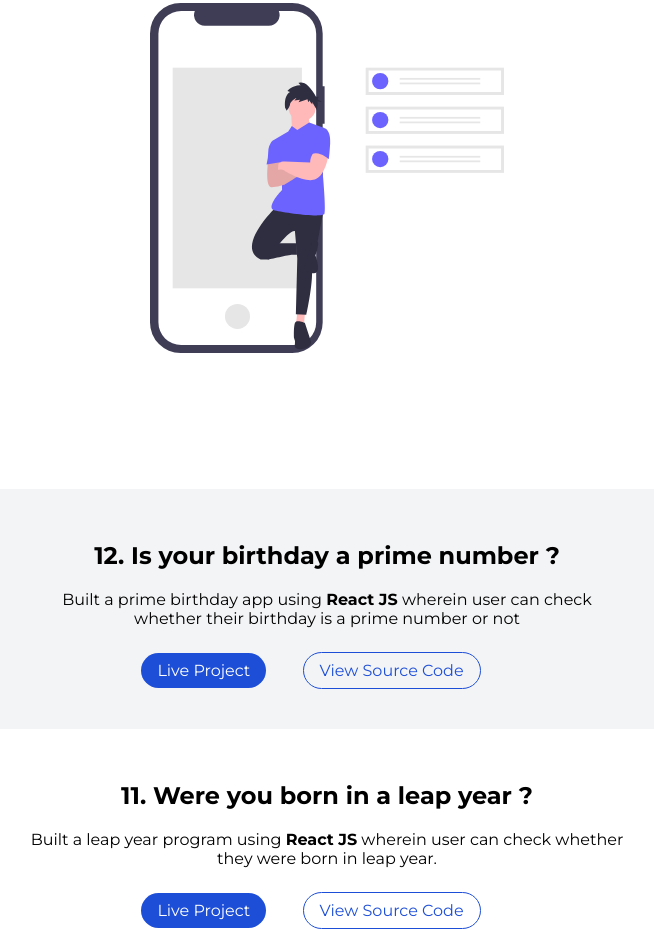
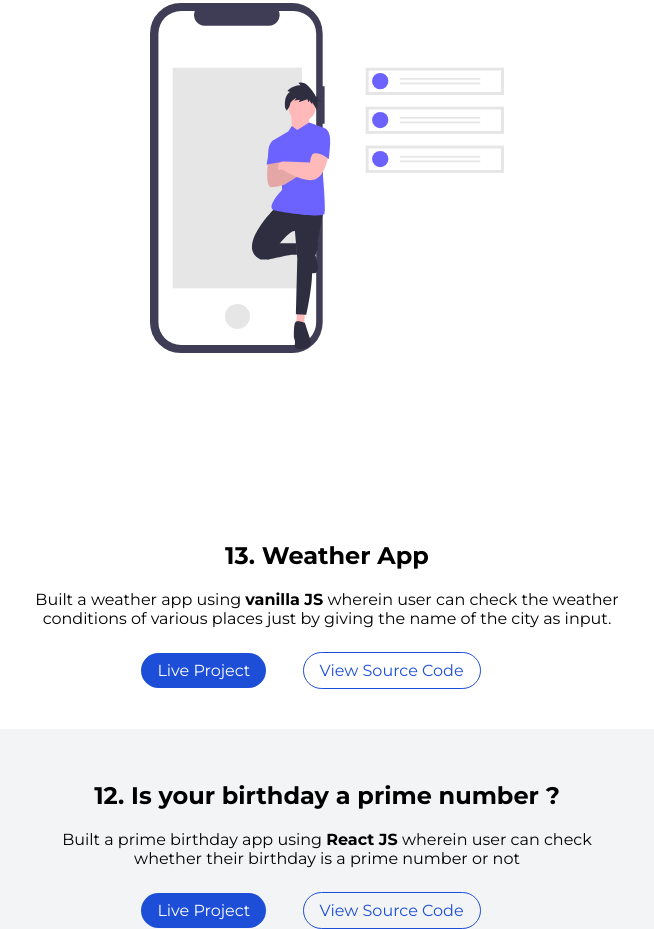
Before and after one commit to ganeshgajula/component-library-for-ganeshgajula-site, a plain HTML site: page projects.html in a window 1280 px wide. Shown: the part 287-1216 px from the top of the page, without its empty margins (313-967 px from the left). Drawn offline with Linux system fonts and the light colour scheme.

Commit message:
update: added new project

```diff
--- a/projects.html
+++ b/projects.html
@@ -62,6 +62,28 @@
       </div>
     </header>
 
+    <section class="section section-projects">
+      <div class="container container-center">
+        <h2>13. Weather App</h2>
+        <p>
+          Built a weather app using <strong>vanilla JS</strong> wherein user can
+          check the weather conditions of various places just by giving the name
+          of the city as input.
+        </p>
+        <a
+          class="btn btn-primary"
+          target="_blank"
+          href="https://search-weather-application.netlify.app/"
+          >Live Project</a
+        >
+        <a
+          class="btn btn-secondary"
+          target="_blank"
+          href="https://github.com/ganeshgajula/weather-app"
+          >View Source Code</a
+        >
+      </div>
+    </section>
     <section class="section section-projects ow">
       <div class="container container-center">
         <h2>12. Is your birthday a prime number ?</h2>
```
